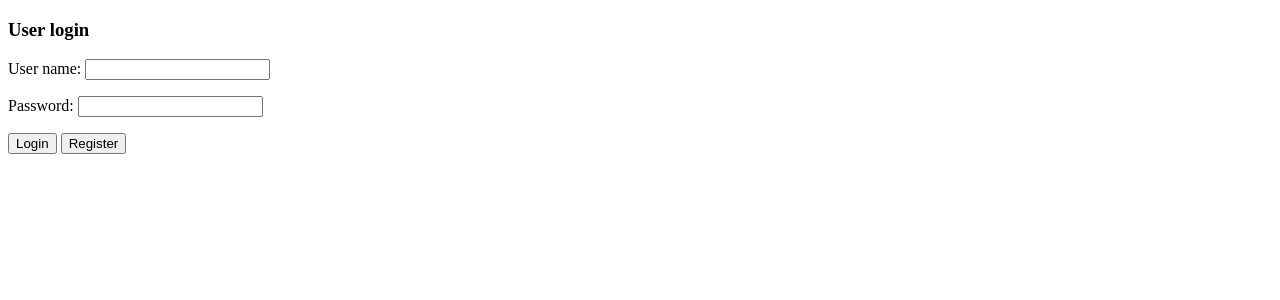
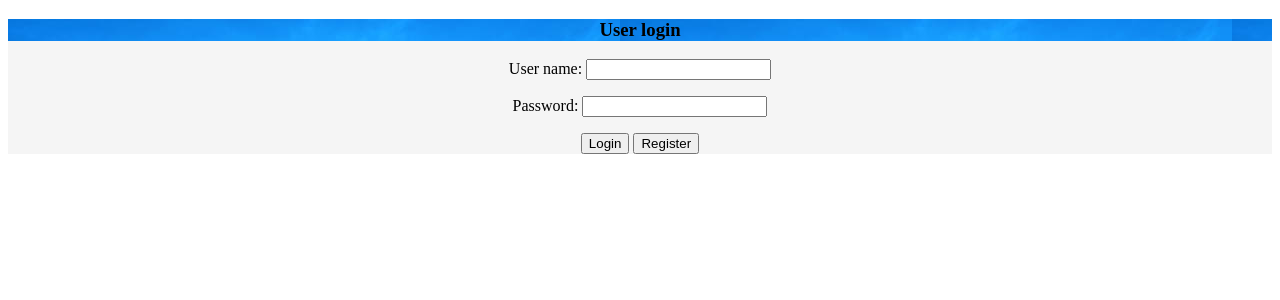
Before and after one commit to shepherdshen/Assignment3, a PHP site: page / in a window 1280 px wide. Shown: the top 300 px of the page. Run offline with PHP 8.4, Linux system fonts and the light colour scheme; some libraries are stand-ins or nearby versions.

Commit message:
Juuso number 2

```diff
--- /dev/null
+++ b/src/index.css
@@ -0,0 +1,9 @@
+.login {
+    text-align: center;
+    background-color: whitesmoke;
+
+}
+
+.login h3{
+    background-image: url("image/sky.jpg");
+}
--- a/src/index.php
+++ b/src/index.php
@@ -1,9 +1,10 @@
 <!DOCTYPE html>
 <html>
 <head>
+<link rel="stylesheet" type="text/css" href="index.css">
 </head>
 <body>
-	<div id="login">
+	<div class="login">
 		<h3>User login</h3>
 		<form action="login.php" method="post">
 		<div id="login_form">
--- a/src/register.html
+++ b/src/register.html
@@ -7,7 +7,7 @@
 </head>
 <body>
 <div class="body">
-<h2>User register</h2>
+    <h2>Login</h2>
 </div>
 <div class="form">
 <hr>
```
Also changed, not shown: src/register.css (+7 -0 lines).
